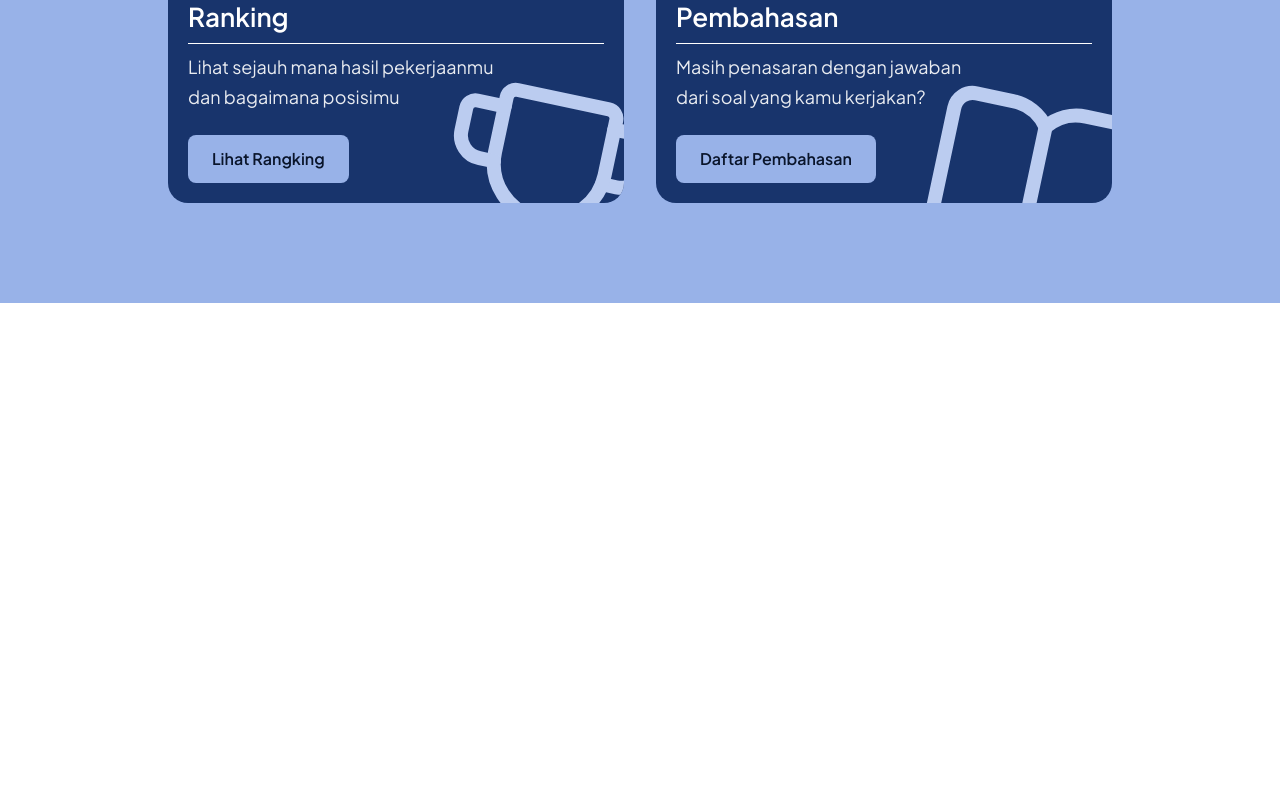
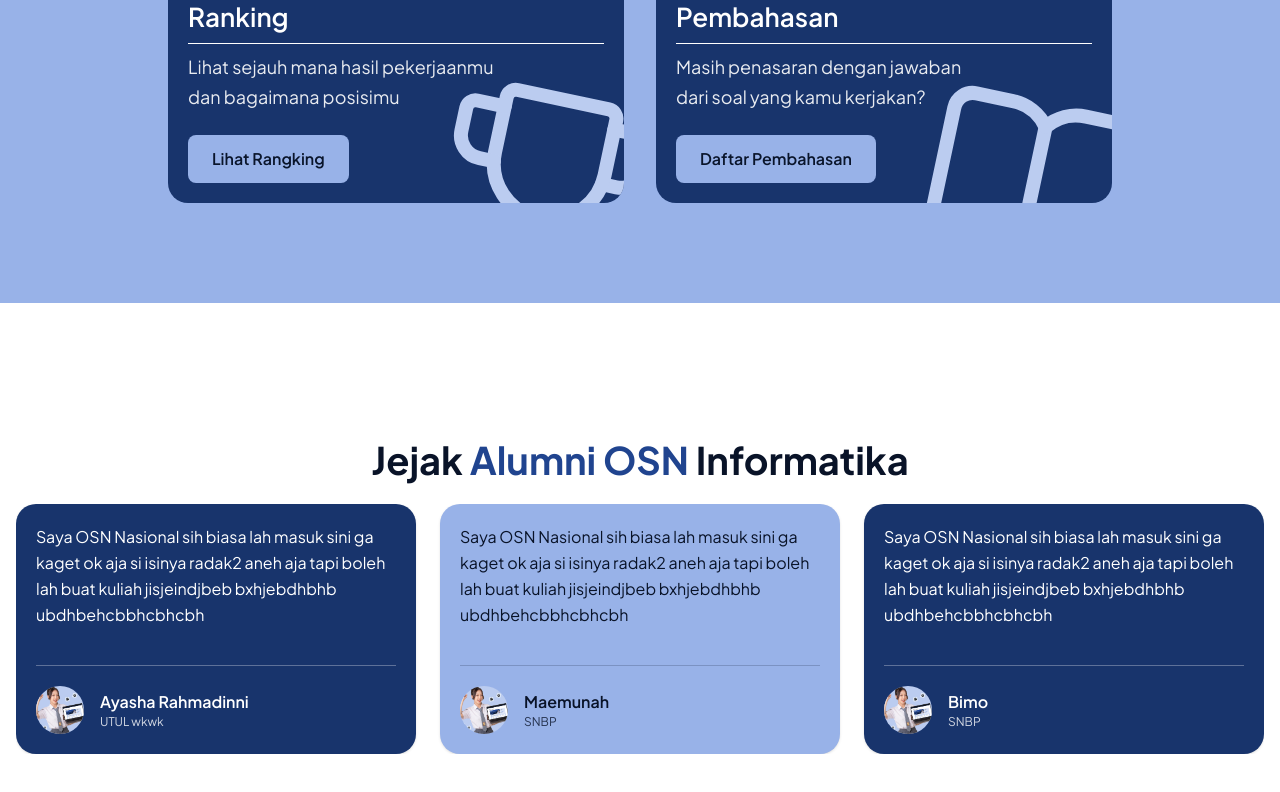
Before and after one commit to omah-ti/omahtoosn, a Next.js app: page / in a window 1280 px wide. Shown: the part 2553-3345 px from the top of the page. Before the commit the page ends 2856 px from the top, so only its background shows below. Built offline with nearby package versions, Linux system fonts and the light colour scheme.

Commit message:
feat(landing): add alumni section

```diff
--- a/src/app/(unauthenticated)/page.tsx
+++ b/src/app/(unauthenticated)/page.tsx
@@ -2,6 +2,7 @@ import Hero from "@/modules/landing/hero";
 import Statistics from "@/modules/landing/statistics";
 import Explore from "@/modules/landing/explore";
 import Kemampuan from "@/modules/landing/kemampuan";
+import Alumni from "@/modules/landing/alumni";
 
 export default function Home() {
   return (
@@ -10,6 +11,7 @@ export default function Home() {
       <Statistics />
       <Explore />
       <Kemampuan />
+      <Alumni />
     </>
   );
 }
--- /dev/null
+++ b/src/modules/landing/alumni.tsx
@@ -0,0 +1,122 @@
+'use client';
+import { useRef } from 'react';
+import { ChevronLeft, ChevronRight } from 'lucide-react';
+import Container from "@/components/ui/container";
+import Image from "next/image";
+
+const Alumni = () => {
+  const scrollRef = useRef<HTMLDivElement>(null);
+
+  const scroll = (direction: 'left' | 'right') => {
+    if (scrollRef.current) {
+      const { current } = scrollRef;
+      const scrollAmount = direction === 'left' ? -current.offsetWidth : current.offsetWidth;
+      current.scrollBy({ left: scrollAmount, behavior: 'smooth' });
+    }
+  };
+
+  const alumniData = [
+    {
+      text: "Saya OSN Nasional sih biasa lah masuk sini ga kaget ok aja si isinya radak2 aneh aja tapi boleh lah buat kuliah jisjeindjbeb bxhjebdhbhb ubdhbehcbbhcbhcbh",
+      name: "Ayasha Rahmadinni",
+      track: "UTUL wkwk",
+      image: "/hero-character.webp"
+    },
+    {
+      text: "Saya OSN Nasional sih biasa lah masuk sini ga kaget ok aja si isinya radak2 aneh aja tapi boleh lah buat kuliah jisjeindjbeb bxhjebdhbhb ubdhbehcbbhcbhcbh",
+      name: "Maemunah",
+      track: "SNBP",
+      image: "/hero-character.webp"
+    },
+    {
+      text: "Saya OSN Nasional sih biasa lah masuk sini ga kaget ok aja si isinya radak2 aneh aja tapi boleh lah buat kuliah jisjeindjbeb bxhjebdhbhb ubdhbehcbbhcbhcbh",
+      name: "Bimo",
+      track: "SNBP",
+      image: "/hero-character.webp"
+    },
+  ];
+
+  return (
+    <section className="relative w-full bg-white overflow-hidden py-20 md:py-32">
+      <Container className="relative z-10 md:items-center">
+        <h2 className="md:text-[38px] text-[22px] font-bold text-center">
+          <span className="text-primary-1000">Jejak</span>{' '}
+          <span className="text-primary-700">Alumni OSN</span>{' '}
+          <span className="text-primary-1000">Informatika</span>
+        </h2>
+
+        <div className="relative group">
+          {/* <button
+            onClick={() => scroll('left')}
+            className="absolute -left-4 md:-left-6 top-1/2 -translate-y-1/2 z-20 bg-primary-200 hover:bg-primary-background p-2 rounded-lg cursor-pointer text-white backdrop-blur-sm transition-all hidden md:block shadow-md"
+            aria-label="Scroll left"
+          >
+            <ChevronLeft className="w-6 h-6" />
+          </button>
+
+          <button
+            onClick={() => scroll('right')}
+            className="absolute -right-4 md:-right-6 top-1/2 -translate-y-1/2 z-20 bg-primary-200 hover:bg-primary-background p-2 rounded-lg cursor-pointer text-white backdrop-blur-sm transition-all hidden md:block shadow-md"
+            aria-label="Scroll right"
+          >
+            <ChevronRight className="w-6 h-6" />
+          </button> */}
+
+          <div
+            ref={scrollRef}
+            className="flex gap-4 md:gap-6 overflow-x-auto snap-x snap-mandatory [&::-webkit-scrollbar]:hidden [-ms-overflow-style:none] [scrollbar-width:none]"
+          >
+            {alumniData.map((alumni, idx) => {
+              const isDark = idx % 2 === 0;
+              return (
+                <div
+                  key={idx}
+                  className={`w-full shrink-0 md:w-[350px] lg:w-[400px] rounded-[20px] p-5 flex flex-col justify-between snap-center md:snap-start shadow-sm transition-colors duration-300 min-h-[250px] ${
+                    isDark ? 'bg-primary-800 text-white' : 'bg-primary-200 text-primary-1000'
+                  }`}
+                >
+                  <p className="text-sm md:text-base leading-relaxed">
+                    {alumni.text}
+                  </p>
+
+                  <div>
+                    <div className={`w-full h-px mb-5 ${isDark ? 'bg-white/30' : 'bg-primary-1000/20'}`} />
+                    <div className="flex items-center gap-4">
+                      <div className="w-12 h-12 rounded-full shrink-0 relative overflow-hidden bg-primary-100">
+                        <Image src={alumni.image} alt={alumni.name} fill className="object-cover" />
+                      </div>
+                      <div className="flex flex-col">
+                        <span className="font-semibold">{alumni.name}</span>
+                        <span className={`text-xs ${isDark ? 'text-white/80' : 'text-primary-1000/80'}`}>{alumni.track}</span>
+                      </div>
+                    </div>
+                  </div>
+                </div>
+              );
+            })}
+          </div>
+        </div>
+
+        <div className="flex justify-between items-center md:hidden">
+          <button
+            onClick={() => scroll('left')}
+            className="bg-primary-700 hover:bg-primary-700 p-[10px] rounded-lg cursor-pointer text-white transition-all shadow-md justify-center"
+            aria-label="Scroll left"
+          >
+            <ChevronLeft className="w-6 h-6" />
+          </button>
+
+          <button
+            onClick={() => scroll('right')}
+            className="bg-primary-700 hover:bg-primary-700 p-[10px] rounded-lg text-white transition-all shadow-md justify-center"
+            aria-label="Scroll right"
+          >
+            <ChevronRight className="w-6 h-6" />
+          </button>
+        </div>
+      </Container>
+    </section>
+  );
+}
+
+export default Alumni;
```
